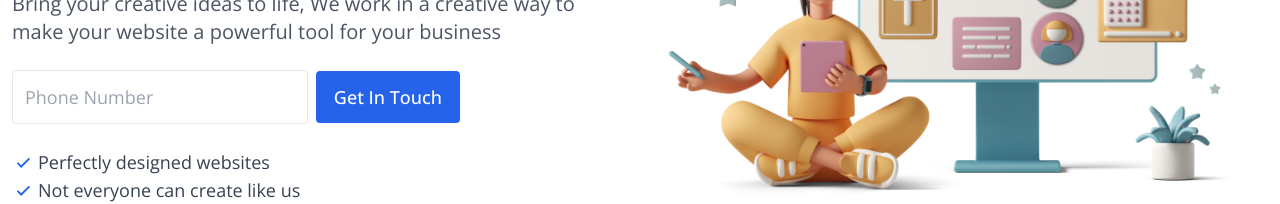
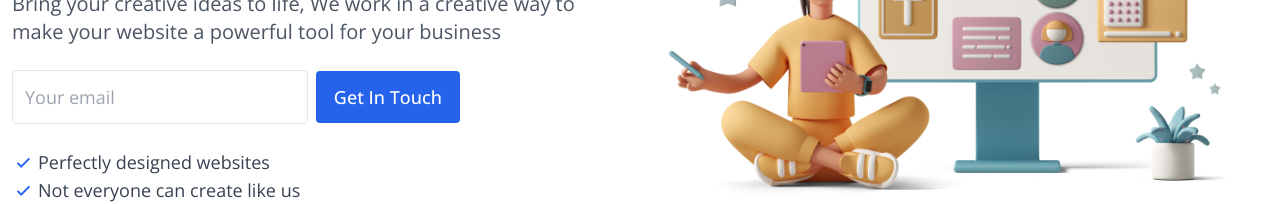
Before and after one commit to jeronasiedu/jtech, a Next.js app: page / in a window 1280 px wide. Shown: the part 414-618 px from the top of the page. Built offline with nearby package versions, Linux system fonts and the light colour scheme.

Commit message:
increase padding on footer

```diff
--- a/components/Footer.jsx
+++ b/components/Footer.jsx
@@ -31,7 +31,7 @@ const Footer = () => {
     { icon: <BsFacebook size={20} />, url: '/' },
   ]
   return (
-    <div className="border-t border-gray-200 dark:border-gray-800">
+    <div className="pb-16 border-t border-gray-200 dark:border-gray-800">
       <footer className="px-4 pt-16 pb-4 mx-auto space-y-8 max-w-7xl">
         <div className="flex flex-col space-y-6 lg:space-y-0 lg:flex-row md:justify-between">
           <div className="">
--- a/components/home/Hero.jsx
+++ b/components/home/Hero.jsx
@@ -65,7 +65,7 @@ const Hero = () => {
         >
           <input
             type="text"
-            placeholder="Phone Number"
+            placeholder="Your email"
             className="flex-1 block px-3 py-3 text-lg transition-colors  rounded border-1 focus:outline-none focus:ring-2 ring-blue-600 dark:bg-[#191b2e] dark:border-gray-400 border  duration-300"
           />
           <button className="px-4 py-2.5 text-lg font-medium text-white bg-blue-600 border-2 border-blue-600 rounded hover:text-light_p hover:bg-transparent focus:outline-none focus:ring-4 dark:hover:text-white transition-colors duration-300 focus:ring-blue-400">
```
